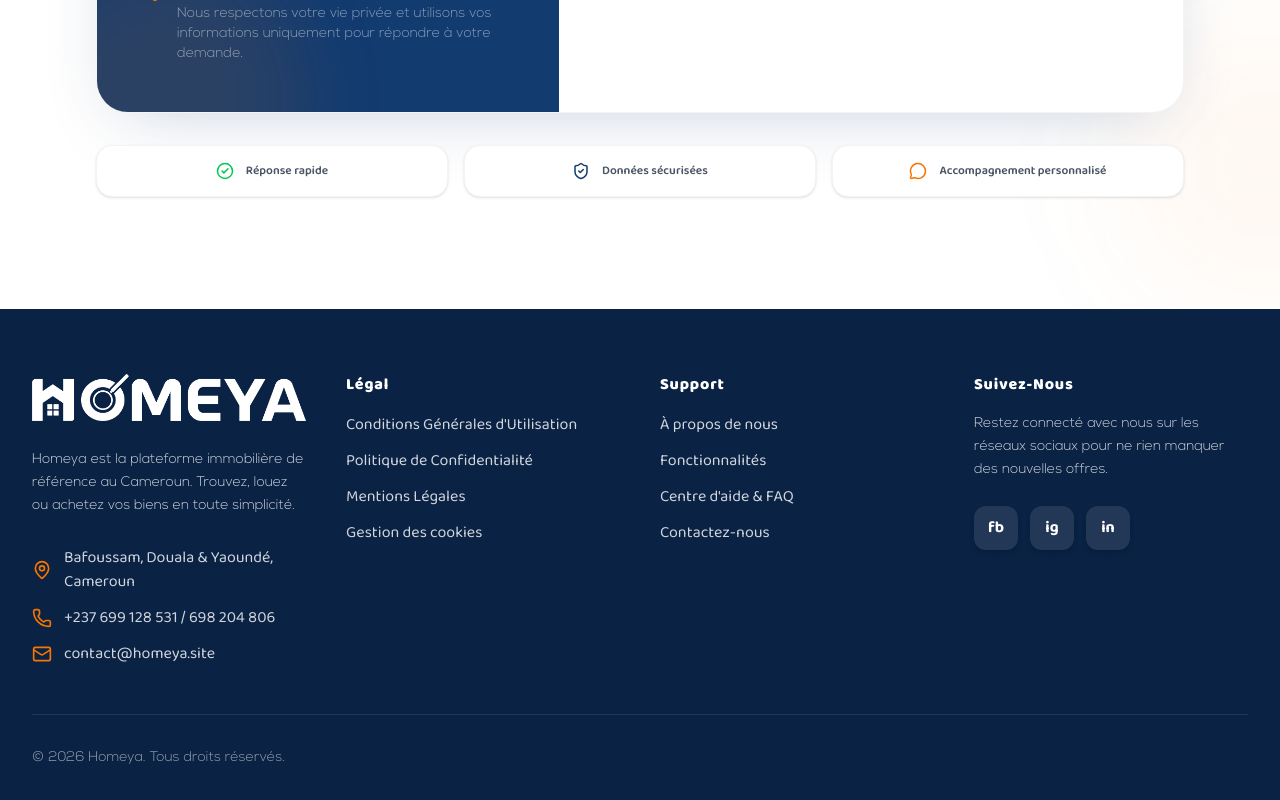
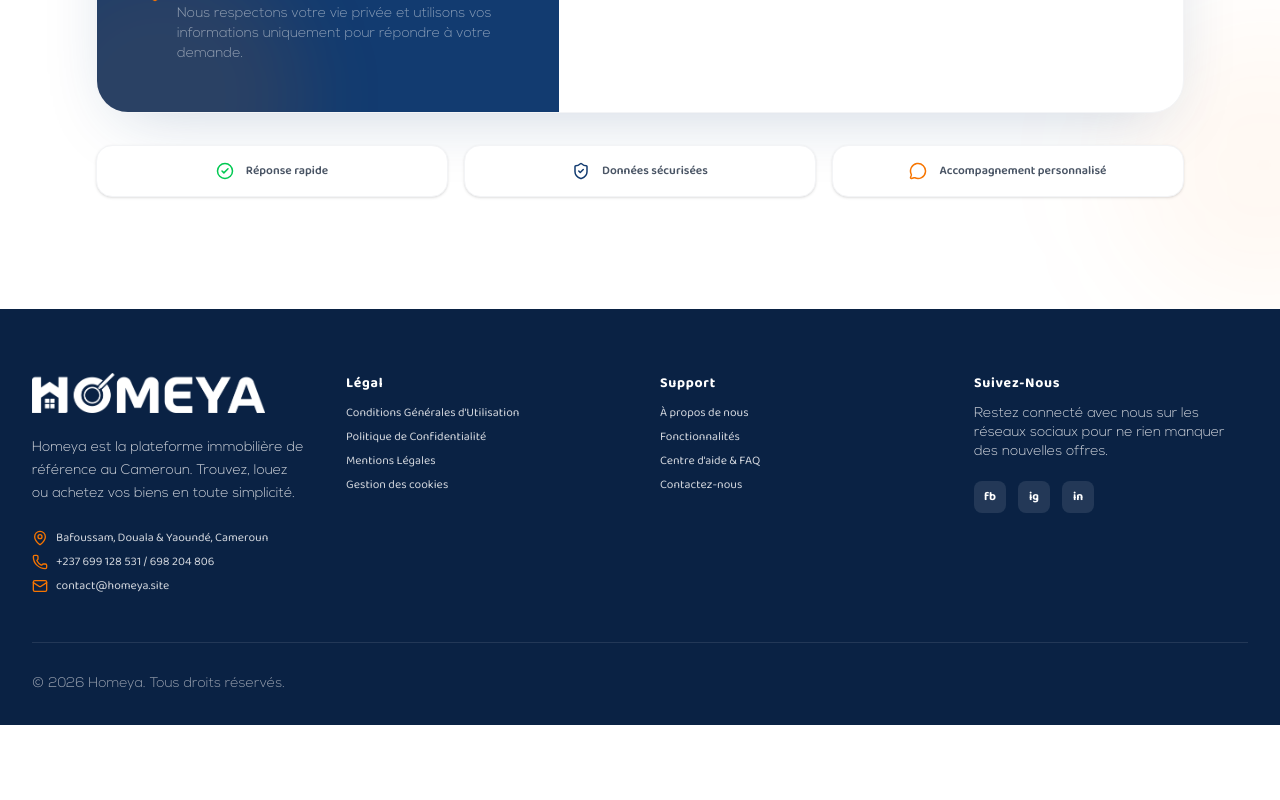
Before and after one commit to auriotmagoua/homeya_website, a Next.js app: page / in a window 1280 px wide. Shown: the part 6127-6927 px from the top of the page. After the commit the page ends 6852 px from the top, so only its background shows below. Built offline with nearby package versions, Linux system fonts and the light colour scheme.

Commit message:
adding new font

```diff
--- a/app/components/sections/Footer.tsx
+++ b/app/components/sections/Footer.tsx
@@ -1,57 +1,65 @@
+// components/Footer.tsx
 'use client';
 
 import React from 'react';
 import Link from 'next/link';
 import Image from 'next/image';
-import { Mail, Phone, MapPin } from 'lucide-react';
+import { ArrowUp, Mail, Phone, MapPin } from 'lucide-react';
 
 export default function Footer() {
+  const scrollToTop = () => {
+    window.scrollTo({
+      top: 0,
+      behavior: 'smooth',
+    });
+  };
+
   return (
-    <footer className="bg-[#0A2244] text-white pt-16 pb-8 relative overflow-hidden text-footer-body">
+    <footer className="bg-[#0A2244] text-white pt-16 pb-8 relative overflow-hidden">
       <div className="max-w-7xl mx-auto px-4 sm:px-6 lg:px-8">
 
         {/* Grille principale 4 colonnes */}
         <div className="grid grid-cols-1 md:grid-cols-2 lg:grid-cols-4 gap-10 pb-12 border-b border-white/10">
 
-          {/* Colonne 1 : Logo & Description */}
-          <div className="space-y-5">
+          {/* Colonne 1 : Logo public & Description */}
+          <div className="space-y-4">
             <Link href="/" className="inline-block">
               <Image
                 src="/logo-2.png"
                 alt="Homeya Logo"
-                width={160}
-                height={50}
-                className="h-12 w-auto object-contain"
+                width={140}
+                height={45}
+                className="h-10 w-auto object-contain"
                 priority
               />
             </Link>
 
-            <p className="text-gray-300 leading-relaxed max-w-sm">
+            <p className="text-sm text-gray-300 leading-relaxed max-w-sm">
               Homeya est la plateforme immobilière de référence au Cameroun. Trouvez, louez ou achetez vos biens en toute simplicité.
             </p>
 
-            <div className="space-y-3 pt-2 text-gray-300">
-              <div className="flex items-center space-x-3">
-                <MapPin className="w-5 h-5 text-[#F77500] flex-shrink-0" />
+            <div className="space-y-2 pt-2 text-xs text-gray-300">
+              <div className="flex items-center space-x-2">
+                <MapPin className="w-4 h-4 text-[#F77500] flex-shrink-0" />
                 <span>Bafoussam, Douala & Yaoundé, Cameroun</span>
               </div>
-              <div className="flex items-center space-x-3">
-                <Phone className="w-5 h-5 text-[#F77500] flex-shrink-0" />
+              <div className="flex items-center space-x-2">
+                <Phone className="w-4 h-4 text-[#F77500] flex-shrink-0" />
                 <span>+237 699 128 531 / 698 204 806</span>
               </div>
-              <div className="flex items-center space-x-3">
-                <Mail className="w-5 h-5 text-[#F77500] flex-shrink-0" />
+              <div className="flex items-center space-x-2">
+                <Mail className="w-4 h-4 text-[#F77500] flex-shrink-0" />
                 <span>contact@homeya.site</span>
               </div>
             </div>
           </div>
 
-          {/* Colonne 2 : Légal */}
-          <div className="space-y-4">
-            <h4 className="font-extrabold text-white tracking-wider text-footer-title">
+          {/* Colonne 2 : Liens Légal */}
+          <div className="space-y-3">
+            <h4 className="text-sm font-bold text-white tracking-wider">
               Légal
             </h4>
-            <ul className="space-y-3 text-gray-300">
+            <ul className="space-y-2 text-xs text-gray-300">
               <li>
                 <Link href="/cgu" className="hover:text-[#F77500] transition-colors">
                   Conditions Générales d&apos;Utilisation
@@ -76,11 +84,11 @@ export default function Footer() {
           </div>
 
           {/* Colonne 3 : Support */}
-          <div className="space-y-4">
-            <h4 className="font-extrabold text-white tracking-wider text-footer-title">
+          <div className="space-y-3">
+            <h4 className="text-sm font-bold text-white tracking-wider">
               Support
             </h4>
-            <ul className="space-y-3 text-gray-300">
+            <ul className="space-y-2 text-xs text-gray-300">
               <li>
                 <Link href="/#a-propos" className="hover:text-[#F77500] transition-colors">
                   À propos de nous
@@ -105,11 +113,11 @@ export default function Footer() {
           </div>
 
           {/* Colonne 4 : Suivez-nous */}
-          <div className="space-y-4">
-            <h4 className="font-extrabold text-white tracking-wider text-footer-title">
+          <div className="space-y-3">
+            <h4 className="text-sm font-bold text-white tracking-wider">
               Suivez-Nous
             </h4>
-            <p className="text-gray-300 leading-relaxed">
+            <p className="text-xs text-gray-300">
               Restez connecté avec nous sur les réseaux sociaux pour ne rien manquer des nouvelles offres.
             </p>
 
@@ -118,37 +126,47 @@ export default function Footer() {
                 href="https://facebook.com"
                 target="_blank"
                 rel="noopener noreferrer"
-                className="w-11 h-11 rounded-xl bg-white/10 hover:bg-[#F77500] flex items-center justify-center text-white transition-all shadow-md font-bold"
+                className="w-8 h-8 rounded-lg bg-white/10 hover:bg-[#F77500] flex items-center justify-center text-white transition-all"
                 aria-label="Facebook"
               >
-                fb
+                <span className="text-xs font-bold">fb</span>
               </a>
               <a
                 href="https://instagram.com"
                 target="_blank"
                 rel="noopener noreferrer"
-                className="w-11 h-11 rounded-xl bg-white/10 hover:bg-[#F77500] flex items-center justify-center text-white transition-all shadow-md font-bold"
+                className="w-8 h-8 rounded-lg bg-white/10 hover:bg-[#F77500] flex items-center justify-center text-white transition-all"
                 aria-label="Instagram"
               >
-                ig
+                <span className="text-xs font-bold">ig</span>
               </a>
               <a
                 href="https://linkedin.com"
                 target="_blank"
                 rel="noopener noreferrer"
-                className="w-11 h-11 rounded-xl bg-white/10 hover:bg-[#F77500] flex items-center justify-center text-white transition-all shadow-md font-bold"
+                className="w-8 h-8 rounded-lg bg-white/10 hover:bg-[#F77500] flex items-center justify-center text-white transition-all"
                 aria-label="LinkedIn"
               >
-                in
+                <span className="text-xs font-bold">in</span>
               </a>
             </div>
           </div>
 
         </div>
 
-        {/* Bas de page */}
-        <div className="pt-8 text-center sm:text-left text-gray-400 text-footer-sub">
+        {/* Bas de page : Copyright + Bouton Scroll Top */}
+        <div className="pt-8 flex flex-col text-center sm:flex-row items-center justify-between text-xs text-gray-400 gap-4">
           <p>© {new Date().getFullYear()} Homeya. Tous droits réservés.</p>
+
+          {/* <button
+            onClick={scrollToTop}
+            className="inline-flex items-center space-x-2 text-xs font-semibold text-gray-300 hover:text-[#F77500] transition-colors"
+          >
+            <span>Haut de page</span>
+            <div className="p-1.5 rounded-full bg-white/10 hover:bg-[#F77500] text-white transition-all">
+              <ArrowUp className="w-3.5 h-3.5" />
+            </div>
+          </button> */}
         </div>
 
       </div>
```
